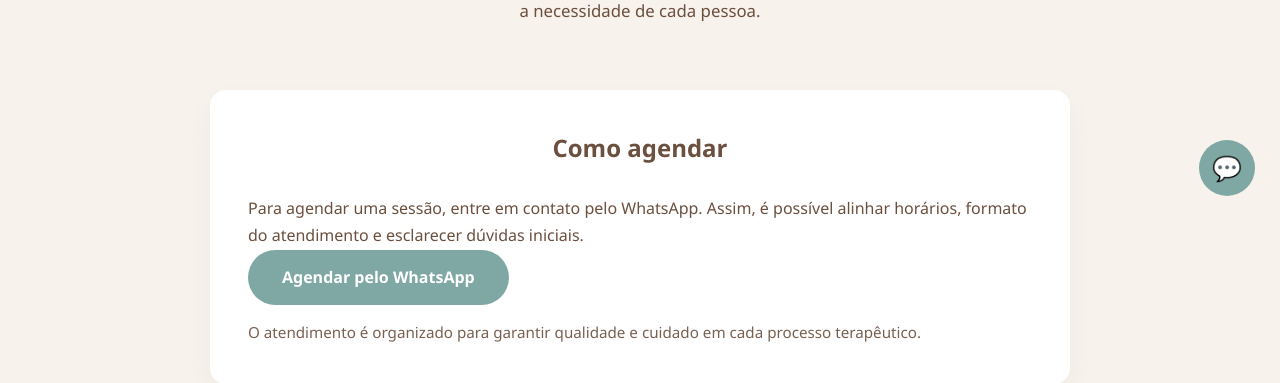
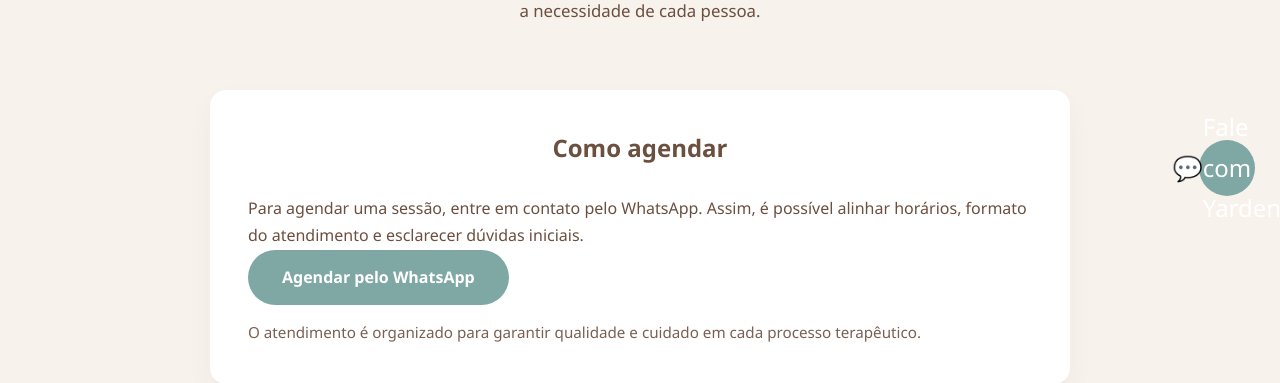
Before and after one commit to WilsonNous/paulapedrozo, a Flask app: page /agendamento in a window 1280 px wide. Shown: the part 579-962 px from the top of the page. Run offline with Flask 3, Linux system fonts and the light colour scheme.

Commit message:
Update base.html

```diff
--- a/backend/templates/base.html
+++ b/backend/templates/base.html
@@ -63,7 +63,9 @@
   </footer>
 
   <!-- ================= ASSISTENTE YARDEN ================= -->
-  <div id="assistente-botao" title="Posso te ajudar?">💬</div>
+  <div id="assistente-botao" title="Fale com Yarden">
+    💬 <span class="assistente-texto">Fale com Yarden</span>
+  </div>
 
   <div id="assistente-janela" class="assistente-fechado">
     <div class="assistente-header">
```
